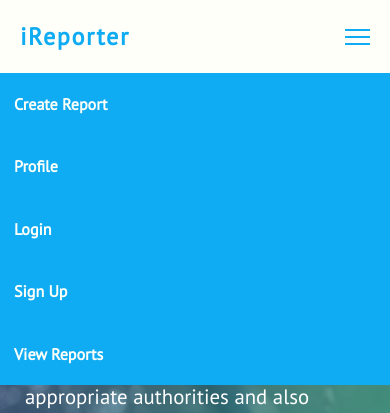
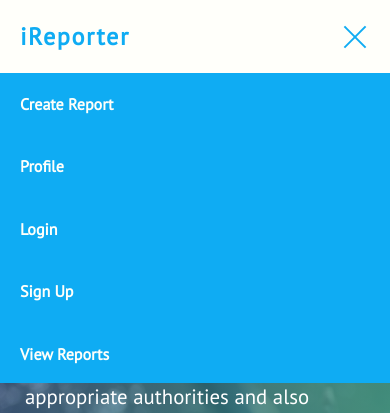
Before and after one commit to Chrismarcel/iReporter, a plain HTML site: page UI/index.html in a window 390 px wide. Both pictures are taken after a click on the button 353 px from the left and 37 px from the top of the page. Shown: the top 413 px of the page. Drawn offline with Linux system fonts and the light colour scheme.

Commit message:
[feat #162116182] Implement transition for navbar components

```diff
--- a/UI/assets/css/styles.css
+++ b/UI/assets/css/styles.css
@@ -450,17 +450,24 @@ tr > td:nth-child(5) {
   .navbar-menu {
     flex-direction: column;
     position: absolute;
+    max-height: 0;
     top: 73px;
     left: 0;
     right: 0;
     padding: 0;
     width: 100%;
     background: #0facf3;
+    overflow: hidden;
+    transition: all 250ms ease-in;
+  }
+
+  .navbar-menu.menu-open {
+    max-height: 310px;
   }
 
   .navbar-link a {
     color: #fffffa;
-    padding: 20px 14px;
+    padding: 20px;
   }
 
   .hamburger-menu {
@@ -470,13 +477,31 @@ tr > td:nth-child(5) {
     background: transparent;
   }
 
+  .hamburger-menu.menu-open > .hamburger {
+    background: transparent;
+  }
+
+  .hamburger-menu.menu-open > .hamburger::after,
+  .hamburger-menu.menu-open > .hamburger::before {
+    top: 0;
+    width: 30px;
+  }
+
+  .hamburger-menu.menu-open > .hamburger::after {
+    transform: rotate(-45deg);
+  }
+
+  .hamburger-menu.menu-open > .hamburger::before {
+    transform: rotate(45deg);
+  }
+
   .hamburger {
     top: 36px;
     height: 2px;
     background: #0facf3;
     display: block;
     position: absolute;
-    width: 25px;
+    width: 30px;
     right: 20px;
   }
 
@@ -495,8 +520,9 @@ tr > td:nth-child(5) {
     background: #0facf3;
     display: block;
     position: absolute;
-    width: 25px;
+    width: 30px;
     right: 0px;
+    transition: all 250ms ease-in;
   }
 
   .container {
--- a/UI/assets/js/script.js
+++ b/UI/assets/js/script.js
@@ -0,0 +1,6 @@
+const hamburgerBtn = document.querySelector(".hamburger-menu");
+hamburgerBtn.addEventListener("click", function() {
+  const menu = document.querySelector(".navbar-menu");
+  this.classList.toggle("menu-open");
+  menu.classList.toggle("menu-open");
+});
--- a/UI/index.html
+++ b/UI/index.html
@@ -151,4 +151,5 @@
     <footer><p class="credits">iReporter | Copyright &copy; 2018</p></footer>
     <!-- End Footer -->
   </body>
+  <script src="./assets/js/script.js"></script>
 </html>
```
